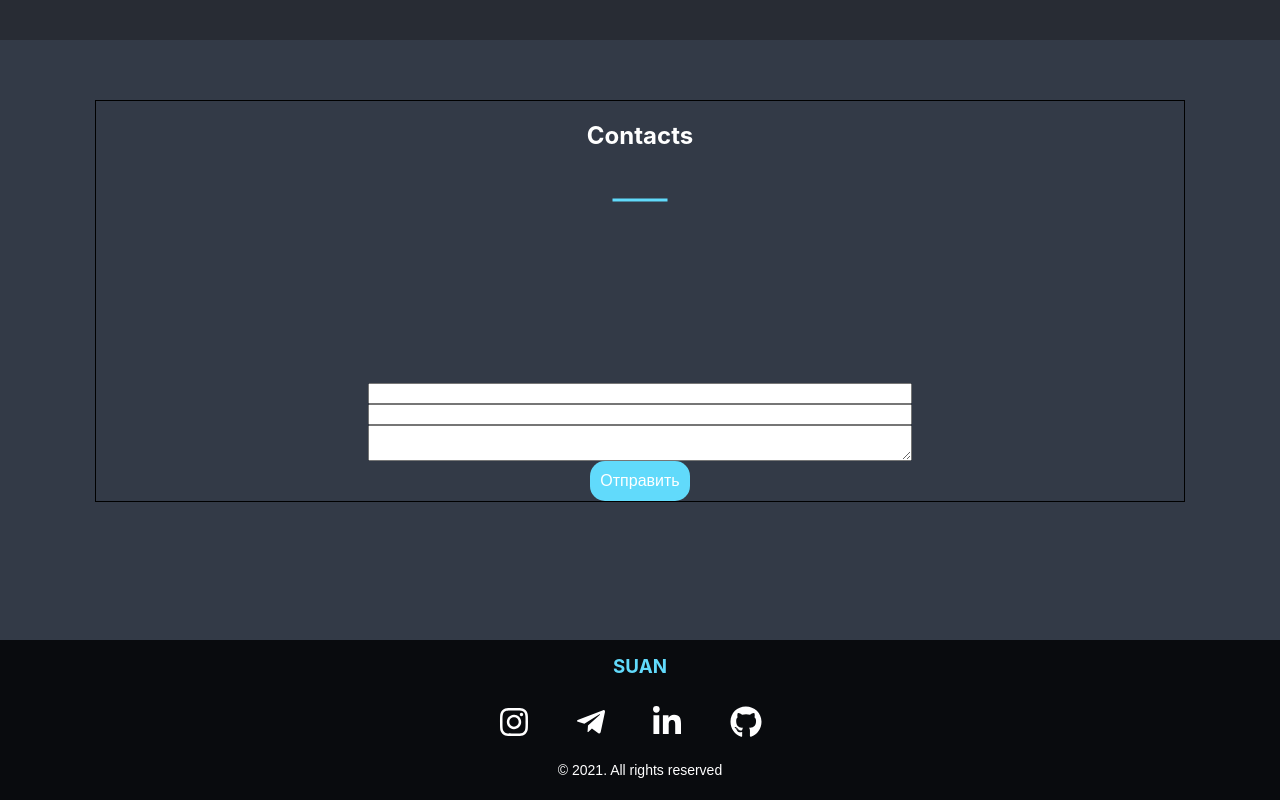
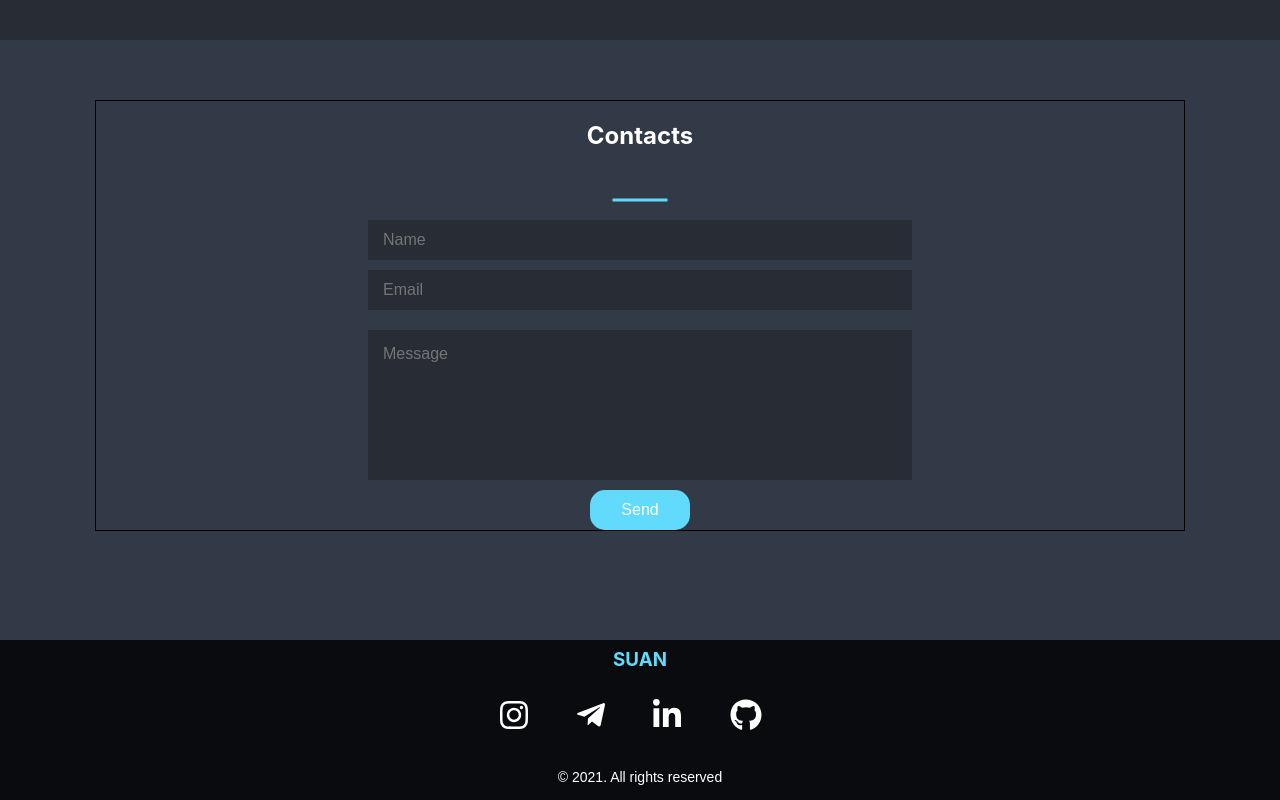
Before and after one commit to hj-abzal/my-portfolio, a React (Create React App) app: page / in a window 1280 px wide. Shown: the part 4441-5241 px from the top of the page. Built offline with nearby package versions, Linux system fonts and the light colour scheme.

Commit message:
fixed footer

```diff
--- a/src/AboutMe/AboutMe.module.scss
+++ b/src/AboutMe/AboutMe.module.scss
@@ -71,7 +71,6 @@
             display: flex;
             justify-content: space-between;
             & button {
-              width: 25%;
               border-radius: none;
             }
             & p {
--- a/src/Contacts/Contacts.module.scss
+++ b/src/Contacts/Contacts.module.scss
@@ -6,7 +6,6 @@
   padding: 60px 0;
   background-color: $bgSecondaryColor;
   .container {
-    height: 400px;
     width: 85%;
     border: 1px solid;
     margin: 0 auto;
@@ -15,20 +14,65 @@
     justify-content: space-between;
     flex-wrap: wrap;
     flex-direction: column;
-    .contactForm {
+    .form {
       width: 50%;
+      height: 100%;
       display: flex;
-      justify-content: center;
       flex-direction: column;
-      .inputStyle {
+      align-items: center;
+      position: relative;
+      .inputContainer {
+        padding: 20px;
+        display: flex;
+        width: 100%;
+        justify-content: space-between;
+        flex-direction: column;
+        padding-bottom: 20px;
+        .inputElement1 {
+          width: 100%;
+          height: 40px;
+          padding: 6px 15px;
+          box-shadow: none;
+          border: none;
+          background: $bgPrimaryColor;
+          color: $textColor;
+          font-family: Heebo, sans-serif;
+          font-size: 1rem;
+          font-weight: 400;
+          outline: none;
+          box-sizing: border-box;
+          margin-bottom: 10px;
+        }
+        .inputElement2 {
+          width: 100%;
+          height: 40px;
+          padding: 6px 15px;
+          box-shadow: none;
+          border: none;
+          background: $bgPrimaryColor;
+          color: $textColor;
+          font-family: Heebo, sans-serif;
+          font-size: 1rem;
+          font-weight: 400;
+          outline: none;
+          box-sizing: border-box;
+        }
       }
-      &textarea {
-      }
-
-      .submitBtn {
-        width: 100px;
-        padding: 10px 20px;
-        background: aqua;
+      .textarea {
+        margin-bottom: 10px;
+        width: 100%;
+        resize: none;
+        box-shadow: none;
+        border: none;
+        background: $bgPrimaryColor;
+        color: $textColor;
+        height: 150px;
+        padding: 15px;
+        font-family: Heebo, sans-serif;
+        font-size: 1rem;
+        font-weight: 400;
+        outline: none;
+        box-sizing: border-box;
       }
     }
   }
--- a/src/Contacts/Contacts.tsx
+++ b/src/Contacts/Contacts.tsx
@@ -1,24 +1,47 @@
 import React from 'react';
-import { useSelector } from 'react-redux';
+import { FormEvent } from 'react';
 import SuperButton from '../Common/components/c2-SuperButton/SuperButton';
 import { Title } from '../Common/components/Title/Title';
-import { AppStateType } from '../Redux/Store';
 import style from './Contacts.module.scss';
 
 export const Contacts = () => {
 
+    function sendEmail(e: FormEvent<HTMLFormElement>) {
+
+
+    }
 
     return (
         <div className={style.contactsBlock}>
             <div className={style.container}>
                 <Title text={'Contacts'} />
-                <form className={style.contactForm}  >
-                    <input className={style.inputStyle} type="text" />
-                    <input className={style.inputStyle} type="text" />
-                    <textarea />
-                    <div style={{ display: "flex", justifyContent: "center", alignItems: "center" }}>
-                        <SuperButton type={"submit"} className={style.submitBtn}> Отправить </SuperButton>
+                <form className={style.form} method={'post'} onSubmit={sendEmail}>
+                    <div className={style.inputContainer}>
+                        <input
+                            className={style.inputElement1}
+                            type={'text'}
+                            name={'name'}
+                            placeholder={'Name'}
+                        />
+                        <input
+                            className={style.inputElement2}
+                            type={'text'}
+                            name={'email'}
+                            placeholder={'Email'}
+                        />
                     </div>
+                    <textarea
+                        className={style.textarea}
+                        placeholder={'Message'}
+                        name={'message'}
+                    />
+
+                    <SuperButton >
+                        Send
+                    </SuperButton>
+                    {/* <button className={style.contactsButton} type={'submit'}>
+                        Say Hello!
+                    </button> */}
                 </form>
 
             </div>
--- a/src/Footer/Footer.module.scss
+++ b/src/Footer/Footer.module.scss
@@ -23,13 +23,15 @@
     width: 50px;
     color: black;
     transition: 0.5s all;
-    &:hover {
-      opacity: 0.3;
-      transition: all 0.3s;
+    .iconItself {
+      color: white;
+      &:hover {
+        color: $primaryColor;
+        transition: all 0.3s;
+      }
     }
   }
   .reserved {
-    margin: 0;
     font-size: 14px;
     line-height: 2em;
     color: $textColor;
--- a/src/Footer/Footer.tsx
+++ b/src/Footer/Footer.tsx
@@ -18,28 +18,28 @@ export const Footer = () => {
                     href="https://www.instagram.com/hj_abzal/"
                     target="_blank"
                 >
-                    <FontAwesomeIcon icon={['fab', 'instagram']} size="2x" style={{ color: 'white' }} />
+                    <FontAwesomeIcon icon={['fab', 'instagram']} size="2x" className={style.iconItself} />
                 </a>
                 <a
                     className={style.icon}
                     href="https://t.me/SuanAbzal"
                     target="_blank"
                 >
-                    <FontAwesomeIcon icon={['fab', 'telegram-plane']} size="2x" style={{ color: 'white' }} />
+                    <FontAwesomeIcon icon={['fab', 'telegram-plane']} size="2x" className={style.iconItself} />
                 </a>
                 <a
                     className={style.icon}
                     href="https://www.linkedin.com/in/abzal-suan/"
                     target="_blank"
                 >
-                    <FontAwesomeIcon icon={['fab', 'linkedin-in']} size="2x" style={{ color: 'white' }} />
+                    <FontAwesomeIcon icon={['fab', 'linkedin-in']} size="2x" className={style.iconItself} />
                 </a>
                 <a
                     className={style.icon}
                     href="https://github.com/Hyojeong-Abzal"
                     target="_blank"
                 >
-                    <FontAwesomeIcon icon={['fab', 'github']} size="2x" style={{ color: 'white' }} />
+                    <FontAwesomeIcon icon={['fab', 'github']} size="2x" className={style.iconItself} />
                 </a>
             </div>
             <p className={style.reserved}>© 2021. All rights reserved</p>
--- a/src/Header/Header.module.scss
+++ b/src/Header/Header.module.scss
@@ -56,6 +56,7 @@
         font-size: 20px;
         &:hover {
           color: rgb(97, 218, 251);
+          transition: all 0.3s;
         }
       }
     }
--- a/src/Header/Header.tsx
+++ b/src/Header/Header.tsx
@@ -37,8 +37,6 @@ export const Header = (props: HeaderPropsType) => {
                     <Nav headerData={headerData} isEnglish={inEnglish} />
                 </div>
                 <div className={style.modes}>
-                    {/* <LangSwitcher inEnglish={inEnglish} changeLang={changeLang} /> */}
-                    {/* <ThemeButton isLight={isLight} onClick={changeTheme} /> */}
                     <span>  <a href="">GitHub</a>  </span>
                 </div>
 
--- a/src/Nav/Nav.module.css
+++ b/src/Nav/Nav.module.css
@@ -26,4 +26,5 @@
 
 .a:hover {
   color: rgb(97, 218, 251);
+  transition: all 0.3s;
 }
--- a/src/common/components/c2-SuperButton/SuperButton.module.css
+++ b/src/common/components/c2-SuperButton/SuperButton.module.css
@@ -13,13 +13,14 @@
 }
 
 .default:hover {
-  background-color: #3e8e41;
+  opacity: 0.5;
   box-shadow: 0 12px 16px 0 rgba(0, 0, 0, 0.24),
     0 17px 50px 0 rgba(0, 0, 0, 0.19);
+  transition: all 0.3s;
 }
 
 .default:active {
-  background-color: #3e8e41;
+  background-color: #61dafb;
   transform: translateY(4px);
 }
 
@@ -46,10 +47,10 @@
 }
 
 .red:hover {
-  background-color: #3e8e41;
+  background-color: #61dafb;
 }
 
 .red:active {
-  background-color: #3e8e41;
+  background-color: #61dafb;
   transform: translateY(4px);
 }
```
